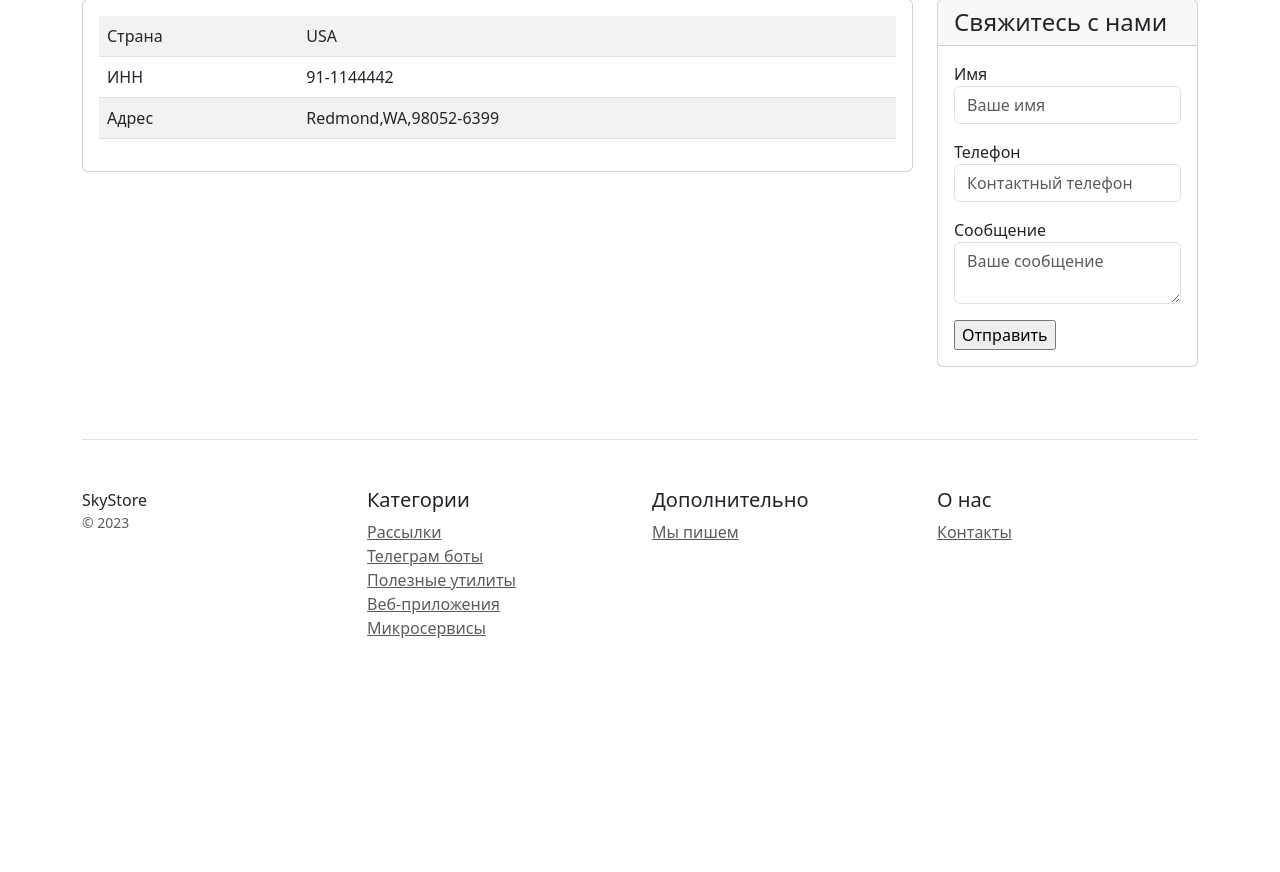
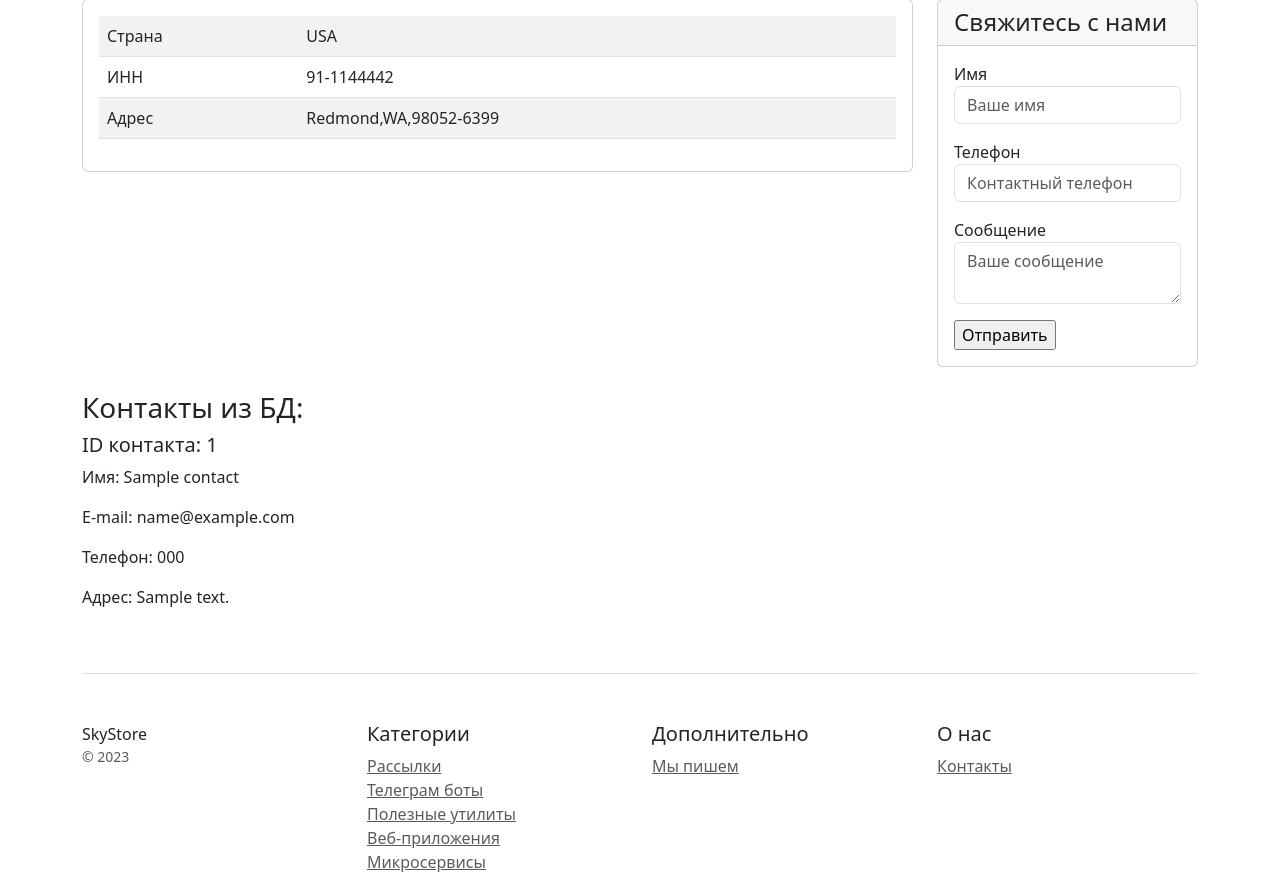
Before and after one commit to Dmitriy-Bychkov/Django.oline_shop, a Django app: template catalog/templates/catalog/contacts.html in a window 1280 px wide. Shown: the part 239-1111 px from the top of the page. Before the commit the page ends 877 px from the top, so only its background shows below. Run offline with Django 4.2, Linux system fonts and the light colour scheme; the template is opened without the code that fills it: most values are stand-ins (such as "Sample title", 1, 10 or a date in 2020); some libraries are stand-ins or nearby versions.

Commit message:
add some code for preview contacts from DB contacts on the contact page

```diff
--- a/catalog/templates/catalog/contacts.html
+++ b/catalog/templates/catalog/contacts.html
@@ -41,6 +41,7 @@
                 </div>
             </div>
         </div>
+
         <div class="col-lg-3 col-md-6 col-sm-12">
             <div class="card mb-4 box-shadow">
                 <div class="card-header">
@@ -51,21 +52,37 @@
                         {% csrf_token %}
                         <div class="mb-3">
                             <label for="name">Имя</label>
-                            <input type="text" name="name" class="form-control" id="name" placeholder="Ваше имя" required>
+                            <input type="text" name="name" class="form-control" id="name" placeholder="Ваше имя"
+                                   required>
                         </div>
                         <div class="mb-3">
                             <label for="phone">Телефон</label>
-                            <input type="text" name="phone" class="form-control" id="phone" placeholder="Контактный телефон" required>
+                            <input type="text" name="phone" class="form-control" id="phone"
+                                   placeholder="Контактный телефон" required>
                         </div>
                         <div class="mb-3">
                             <label for="message">Сообщение</label>
-                            <textarea type="text" name="message" class="form-control" id="message" placeholder="Ваше сообщение" required></textarea>
+                            <textarea type="text" name="message" class="form-control" id="message"
+                                      placeholder="Ваше сообщение" required></textarea>
                         </div>
                         <input type="submit" value="Отправить">
                     </form>
                 </div>
             </div>
         </div>
+
+        <div class="col-lg-9 col-md-6 col-sm-12">
+            <h3>Контакты из БД:</h3>
+
+            {% for contact in contacts %}
+            <h5>ID контакта: {{ contact.id }}</h5>
+            <p>Имя: {{ contact.name }}</p>
+            <p>E-mail: {{ contact.email }}</p>
+            <p>Телефон: {{ contact.phone }}</p>
+            <p>Адрес: {{ contact.address }}</p>
+            {% endfor %}
+        </div>
+
     </div>
 
     <footer class="pt-4 my-md-5 pt-md-5 border-top">
```
